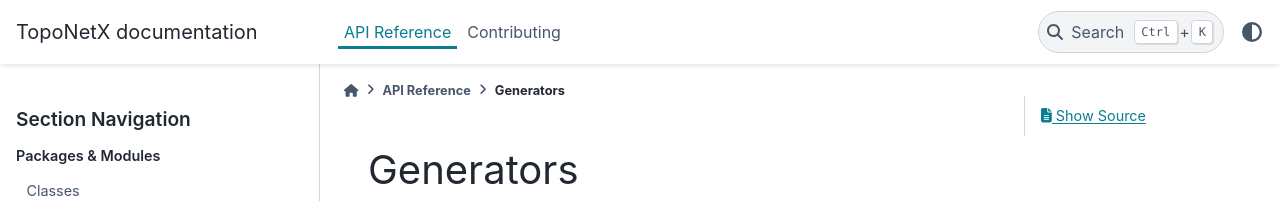
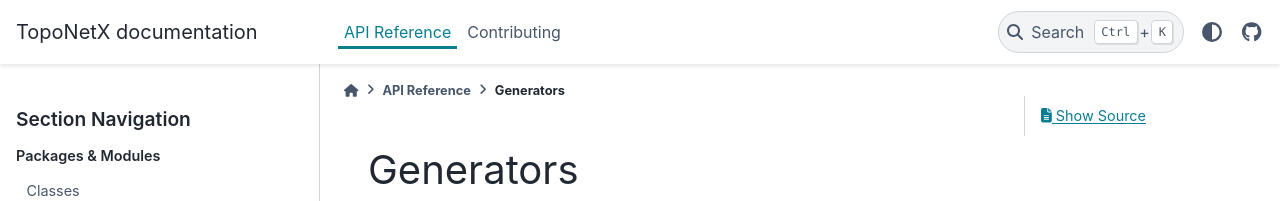
Before and after one commit to pyt-team/TopoNetX, a Sphinx documentation site: the page built from docs/api/generators.rst, in a window 1280 px wide. Shown: the top 201 px of the page. Built offline with Sphinx 7.4.7 and the PyData theme 0.15.4, drawn with Linux system fonts in a browser that asks for light colours; pages that are not in the unit, such as notebooks, are missing from menus.

```diff
--- a/docs/conf.py
+++ b/docs/conf.py
@@ -17,6 +17,17 @@ extensions = [
     "sphinx.ext.viewcode",
     "sphinx_gallery.load_style",
 ]
+
+html_theme_options = {
+    "icon_links": [
+        {
+            "name": "GitHub",
+            "url": "https://github.com/pyt-team/TopoNetX",
+            "icon": "fa-brands fa-github",
+            "type": "fontawesome",
+        }
+   ]
+}
 
 # Configure nbsphinx for notebook execution
 nbsphinx_execute_arguments = [
```
